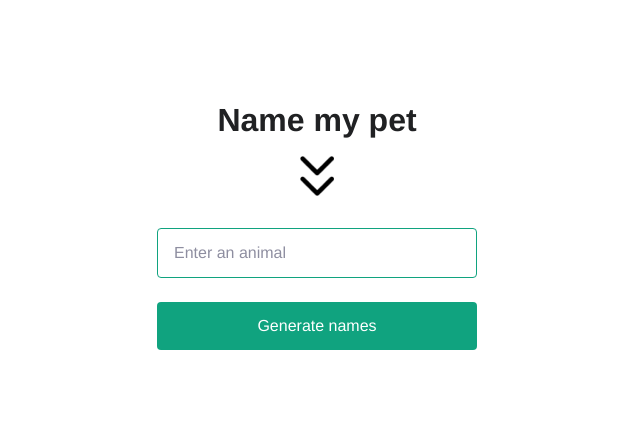
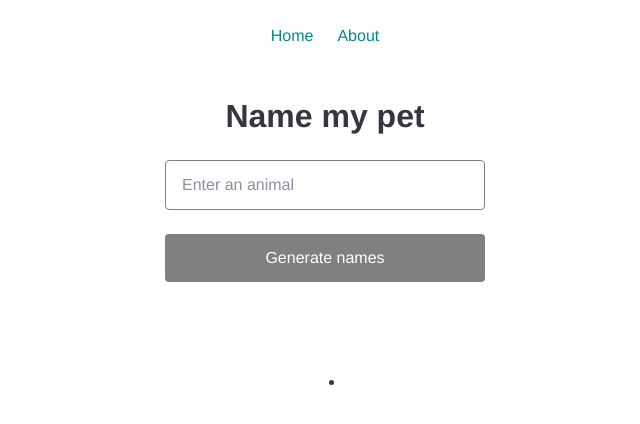
Before and after one commit to sjoliver/pro-dev-01, a Next.js app: page / in a window 1280 px wide. Shown: the top 424 px of the page, without its empty margins (323-963 px from the left). Built offline with nearby package versions, Linux system fonts and the light colour scheme; a web font is replaced by a local one.

Commit message:
useState for feed

```diff
--- /dev/null
+++ b/components/feed.js
@@ -0,0 +1,19 @@
+import styles from "../pages/index.module.css";
+
+export default function Feed (props) {
+  const result = props.result;
+  const resultList = [];
+  const list = resultList.push(result);
+  const feed = function (){
+
+  };
+  console.log("list", list);
+  console.log("result", result);
+  console.log("props", props);
+
+  return (
+    <div className={styles.feed}>
+    {list}
+    </div>
+  );
+}
--- a/pages/index.js
+++ b/pages/index.js
@@ -1,11 +1,13 @@
 import Head from "next/head";
-import { useState } from "react";
+import Page from "./pages"
+import Feed from "../components/feed"
+import { useState, useEffect } from "react";
 import styles from "./index.module.css";
 
 export default function Home() {
   const [animalInput, setAnimalInput] = useState("");
-  const [result, setResult] = useState();
-
+  const [result, setResult] = useState("");
+  const [resultArr, setResultArr] = useState([]);
   async function onSubmit(event) {
     event.preventDefault();
     const response = await fetch("/api/generate", {
@@ -20,6 +22,10 @@ export default function Home() {
     setAnimalInput("");
   }
 
+  useEffect(()=>{
+    setResultArr([...resultArr, result]);
+  },[result])
+
   return (
     <div>
       <Head>
@@ -27,9 +33,9 @@ export default function Home() {
       </Head>
 
       <main className={styles.main}>
-
+        <Page />
         <h3>Name my pet</h3>
-        <img src="/placeholder.png" className={styles.icon} />
+        {/* <img src="/placeholder.png" className={styles.icon} /> */}
         <form onSubmit={onSubmit}>
           <input
             type="text"
@@ -41,6 +47,14 @@ export default function Home() {
           <input type="submit" value="Generate names" />
         </form>
         <div className={styles.result}>{result}</div>
+        <div className={styles.feed}>
+        <ul>
+          {resultArr?.map((output, i) => (
+           <li key={i}>{output}</li>
+          ))}
+        </ul>
+
+        </div>
       </main>
     </div>
   );
--- a/pages/index.module.css
+++ b/pages/index.module.css
@@ -13,6 +13,22 @@
   font-weight: bold;
   font-style: normal;
 }
+.links, .links ul{
+  display: flex;
+  flex-direction: row;
+  gap: 24px;
+  text-decoration: none;
+  list-style: none;
+  padding: 0;
+}
+.links a {
+text-decoration: none;
+color: darkcyan;
+}
+.links a:hover {
+  color: red;
+}
+
 .main,
 .main input {
   font-size: 16px;
@@ -21,21 +37,24 @@
   font-family: "ColfaxAI", Helvetica, sans-serif;
 }
 .main {
+  width: 100vw;
+  height: 100vh;
   display: flex;
   flex-direction: column;
   align-items: center;
-  padding-top: 60px;
+  justify-content: center;
 }
 .main .icon {
   width: 34px;
-margin-bottom: 32px;
+margin-bottom: 24px;
 }
 .main h3 {
   font-size: 32px;
   line-height: 40px;
   font-weight: bold;
-  color: #202123;
-  margin-bottom: 16px;
+  margin-bottom: 24px;
+  color: #353740;
+  font-family: "ColfaxAI", Helvetica, sans-serif;
 }
 .main form {
   display: flex;
@@ -44,7 +63,7 @@ margin-bottom: 32px;
 }
 .main input[type="text"] {
   padding: 12px 16px;
-  border: 1px solid #10a37f;
+  border: 1px solid grey;
   border-radius: 4px;
   margin-bottom: 24px;
 }
@@ -55,7 +74,7 @@ margin-bottom: 32px;
 .main input[type="submit"] {
   padding: 12px 0;
   color: #fff;
-  background-color: #10a37f;
+  background-color: gray;
   border: none;
   border-radius: 4px;
   text-align: center;
@@ -63,5 +82,13 @@ margin-bottom: 32px;
 }
 .main .result {
   font-weight: bold;
-  margin-top: 40px;
+  margin-top: 24px;
 }
+.feed {
+  display: flex;
+  flex-direction: column;
+  align-items: center;
+  gap:16px;
+  margin-top: 48px;
+  height: 100%;
+}
--- /dev/null
+++ b/pages/pages.js
@@ -0,0 +1,12 @@
+import Link from "next/link";
+import styles from "./index.module.css";
+export default function Page() {
+  return (
+    <div className={styles.links}>
+      <ul>
+        <li><Link href="/">Home</Link></li>
+        <li><Link href="/another-page">About</Link></li>
+      </ul>
+    </div>
+  );
+}
```
Also changed, not shown: pages/another-page.js (added, +14 -0 lines).
